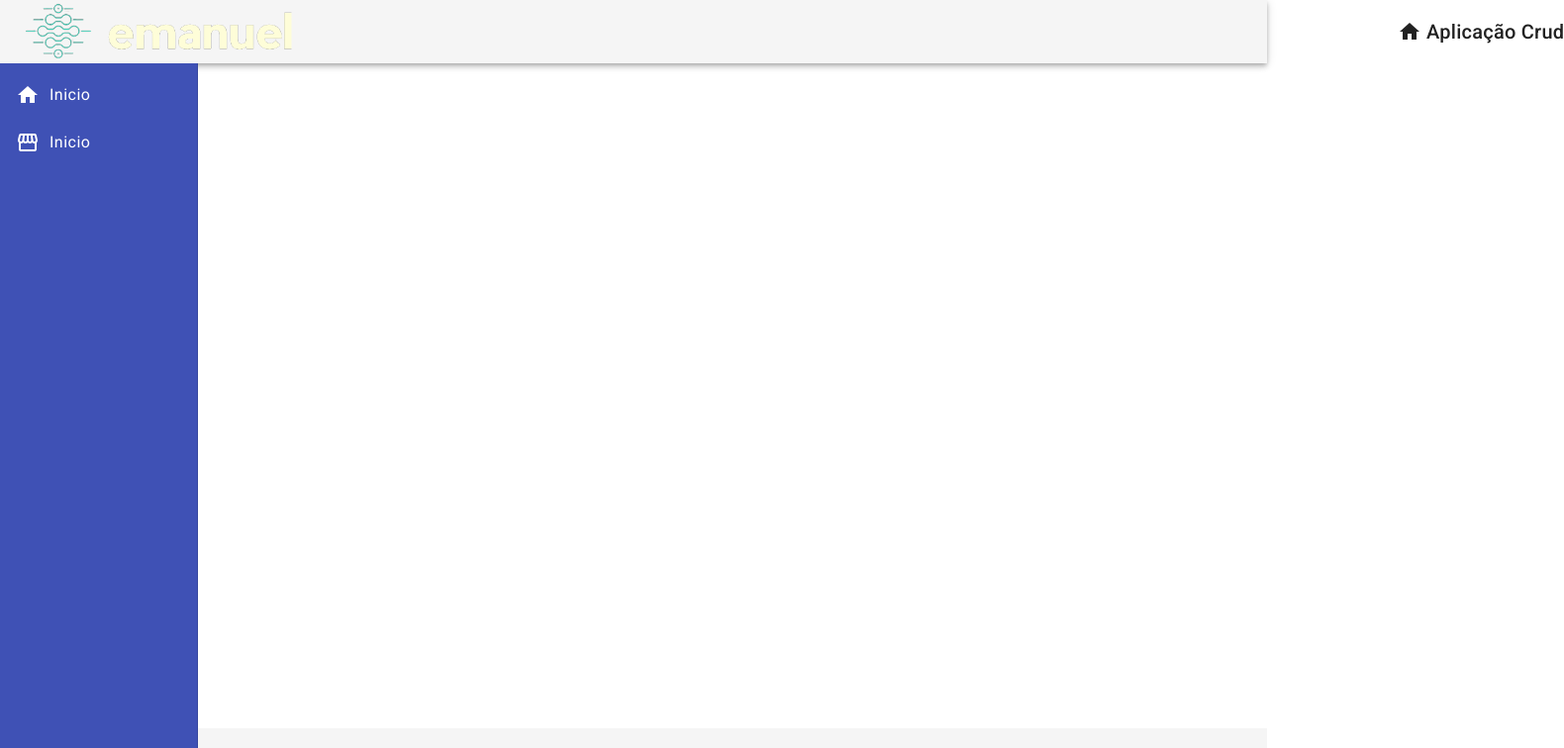
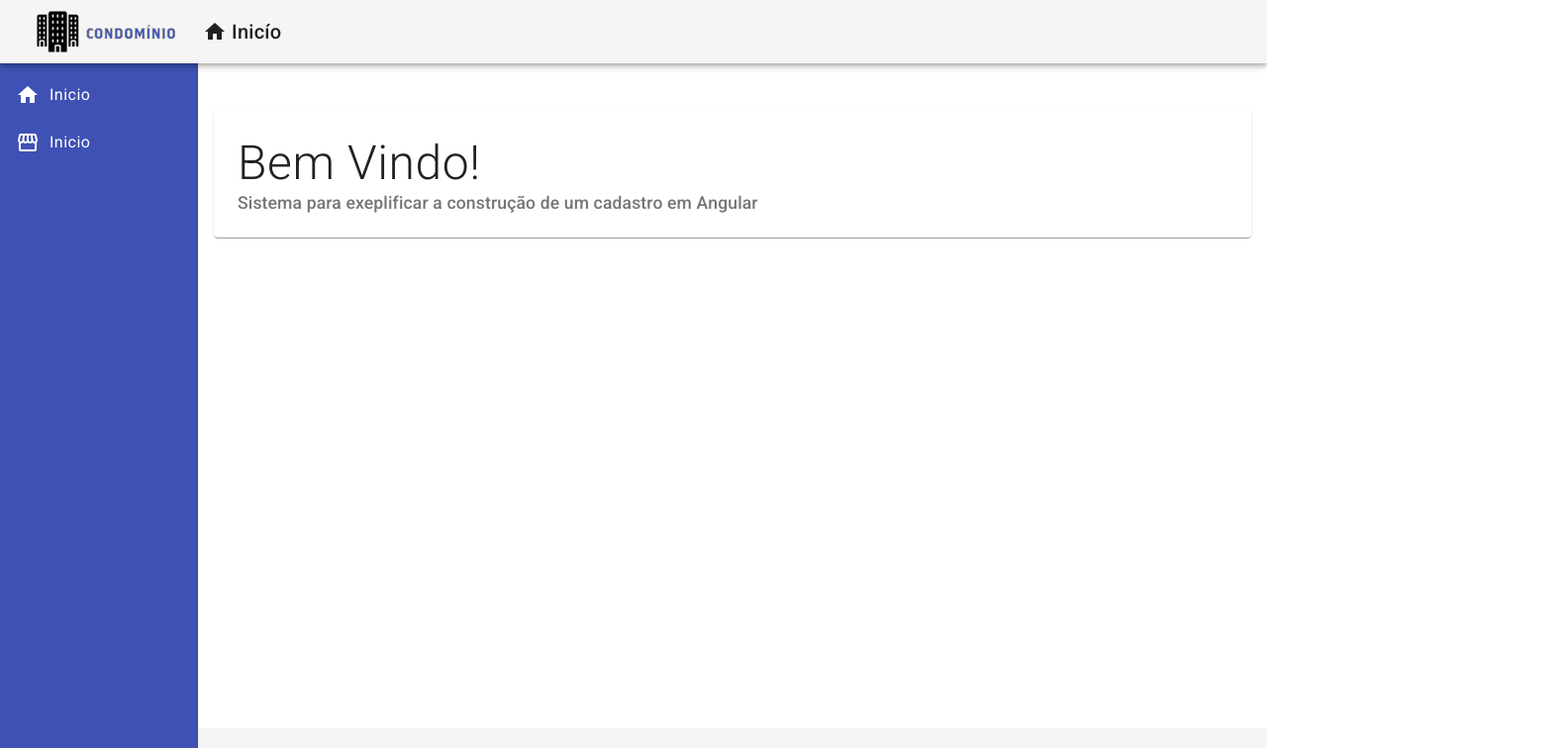
Before and after one commit to EmanuelSergio/CRUD-Angular, an Angular app in the folder frontend/: page / in a window 1280 px wide. Shown: the top 756 px of the page at 99% size, 1580 px wide, since content can reach past the window. Built offline with nearby package versions, Linux system fonts and the light colour scheme.

Commit message:
construção da home

```diff
--- a/frontend/src/app/components/template/header/header.component.css
+++ b/frontend/src/app/components/template/header/header.component.css
@@ -16,7 +16,7 @@
 
 .header .title-group{
 
-    padding-left: 1100px;
+    padding-left: 11px;
 }
 
 .header .title-group i{
--- a/frontend/src/app/components/template/header/header.component.html
+++ b/frontend/src/app/components/template/header/header.component.html
@@ -1,4 +1,4 @@
-<mat-toolbar class="header mat-elevation-z4">
+<mat-toolbar class="header mat-elevation-z4 tiraBug">
     <span>
         <a>
             <img src="assets/img/logo.png" alt="Logo" class="logo">
@@ -6,13 +6,9 @@
     </span>
 
     <span class="title-group">
-
         <a>
-
             <i class="material-icons">home</i>
-
-
-            Aplicação Crud
+             Inicío
         </a>
 
     </span>
--- a/frontend/src/app/components/template/nav/nav.component.css
+++ b/frontend/src/app/components/template/nav/nav.component.css
@@ -12,3 +12,10 @@
     padding-right: 10px;
     color: #fff;
 }
+
+.content{
+
+padding: 16px;
+background-color:#fff;
+
+}
--- a/frontend/src/app/components/template/nav/nav.component.html
+++ b/frontend/src/app/components/template/nav/nav.component.html
@@ -15,4 +15,7 @@
             </a>
         </mat-nav-list>
     </mat-sidenav>
+    <mat-sidenav-content class="content">
+        <app-home></app-home>
+    </mat-sidenav-content>
 </mat-sidenav-container>
--- /dev/null
+++ b/frontend/src/app/views/home/home.component.css
@@ -0,0 +1,14 @@
+.home .title{
+    font-size: 3rem;
+    font-weight: 300;
+    line-height: 1.2;
+}
+
+.home .subtitle{
+    font-size: 1.1rem;
+}
+
+  .home{
+    margin: 32px 0; padding: 24px; border-radius: 4px;
+
+  }
--- /dev/null
+++ b/frontend/src/app/views/home/home.component.html
@@ -0,0 +1,10 @@
+
+<mat-card class="home mat-elevation-z9 tiraBug">
+    <mat-card-title class="title">Bem Vindo!</mat-card-title>
+    <mat-card-subtitle class="subtitle">
+        Sistema para exeplificar a construção de um cadastro em Angular
+    </mat-card-subtitle>
+
+
+
+</mat-card>
--- /dev/null
+++ b/frontend/src/app/views/home/home.component.ts
@@ -0,0 +1,12 @@
+import { Component } from '@angular/core';
+
+
+@Component({
+  selector: 'app-home',
+  templateUrl: './home.component.html',
+  styleUrls: ['./home.component.css'],
+
+})
+export class HomeComponent {
+  isActive = false;
+}
--- a/frontend/src/styles.css
+++ b/frontend/src/styles.css
@@ -12,3 +12,10 @@
 }
 html, body { height: 100%; }
 body { margin: 0; font-family: Roboto, "Helvetica Neue", sans-serif; }
+
+.tiraBug {
+    position: relative;
+    z-index: 2;
+}
+html, body { height: 100%; }
+body { margin: 0; font-family: Roboto, "Helvetica Neue", sans-serif; }
```
Also changed, not shown: frontend/src/app/app.module.ts (+8 -3 lines), frontend/src/assets/img/logo.png.
